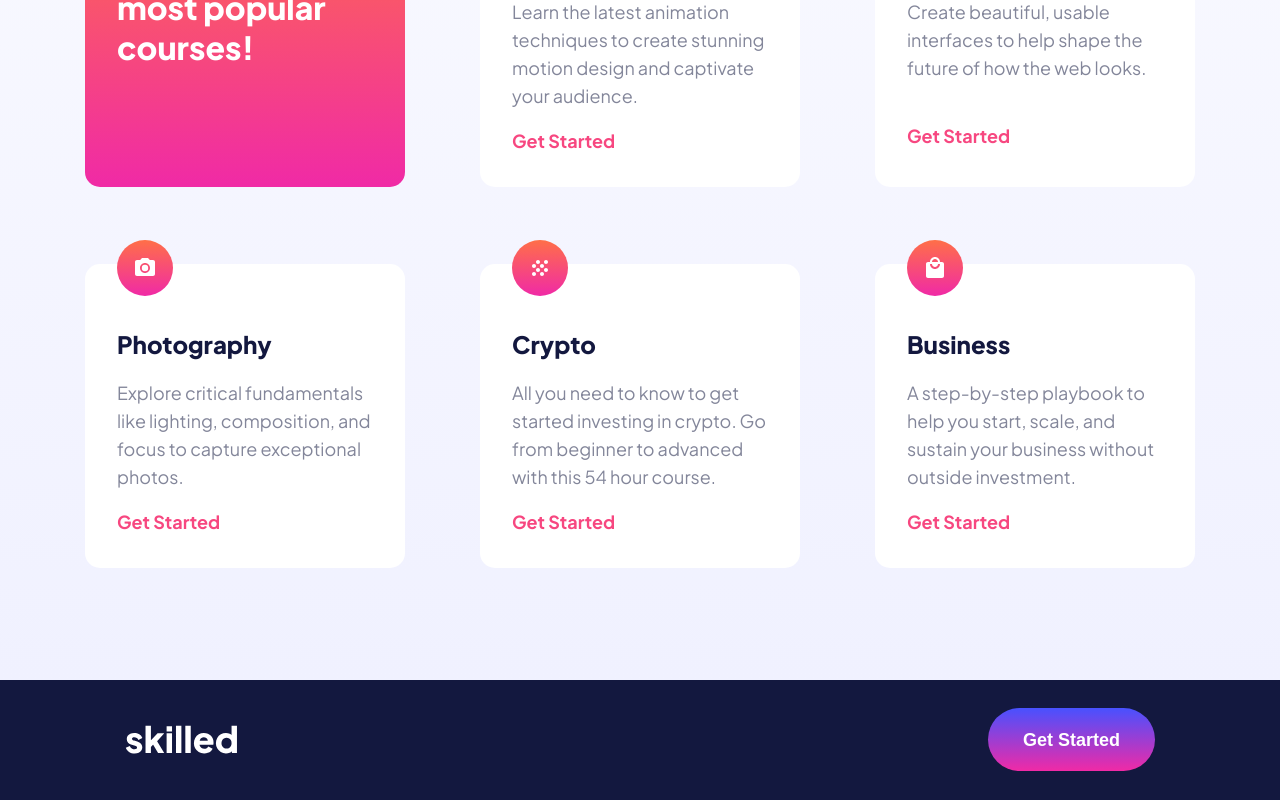
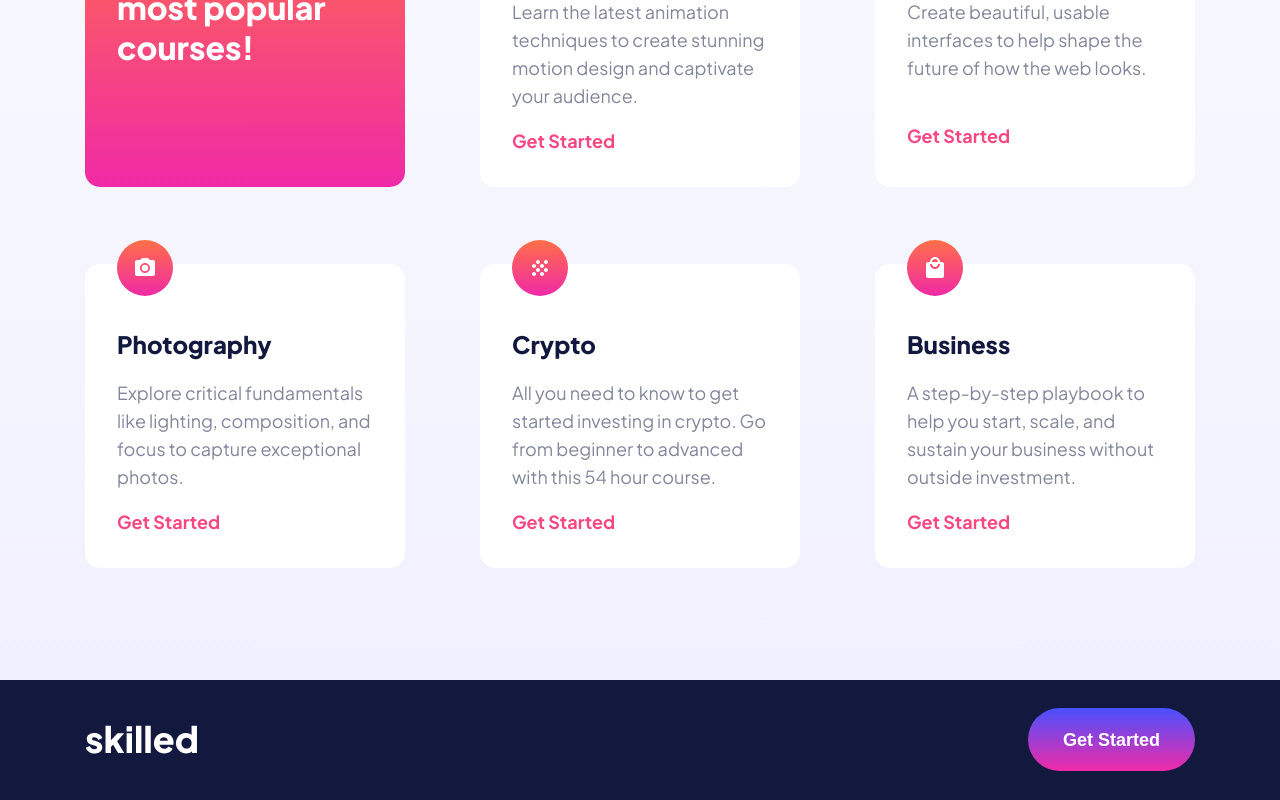
Before and after one commit to CamiStefano/my-portfolio, a Next.js app: page /projects/skilled-elearning-landing-page in a window 1280 px wide. Shown: the part 805-1605 px from the top of the page. Built offline with nearby package versions, Linux system fonts and the light colour scheme.

Commit message:
Updated Button variants / Fixed Button Hover

```diff
--- a/app/projects/skilled-elearning-landing-page/components/Button.jsx
+++ b/app/projects/skilled-elearning-landing-page/components/Button.jsx
@@ -1,25 +1,65 @@
 'use client';
 
-import { styled } from 'styled-components';
+import { styled, css } from 'styled-components';
 import { theme } from '../styles';
 
 const Button = styled.button`
+  position: relative;
   width: 10.4375rem;
   height: 3.9375rem;
   border-radius: 1.96875rem;
   border: none;
-  color: ${theme.light};
+  color: #fff;
   font-size: 1.125rem;
   line-height: 1.75rem;
   font-weight: 700;
   cursor: pointer;
+  transition: all 0.4s ease;
+  z-index: 1;
+
+  &::before {
+    content: '';
+    position: absolute;
+    width: 100%;
+    height: 100%;
+    background: white;
+    border-radius: 1.96875rem;
+    top: 0;
+    left: 0;
+    z-index: -1;
+    opacity: 0;
+    transition: all 0.4s ease;
+  }
+
+  &:hover {
+    &::before {
+      opacity: 0.4;
+    }
+  }
+
+  ${({ variant }) => {
+    if (variant === 'primary') {
+      return css`
+        background: ${theme.gradient1};
+      `;
+    }
+
+    if (variant === 'secondary') {
+      return css`
+        background: ${theme.gradient2};
+      `;
+    }
+
+    return css`
+      background: ${theme.dark};
+    `;
+  }}
 
   @media (max-width: 768px) {
     width: 8.75rem;
     height: 3rem;
     border-radius: 1.75rem;
     font-size: 1rem;
-    margin-top: 0.5rem;
   }
 `;
 
--- a/app/projects/skilled-elearning-landing-page/components/Footer.jsx
+++ b/app/projects/skilled-elearning-landing-page/components/Footer.jsx
@@ -9,30 +9,20 @@ import Button from './Button';
 const Background = styled.footer`
   width: 100%;
   background-color: ${theme.dark};
+  padding: 0rem 2rem;
 `;
 
 const StyledFooter = styled.div`
+  position: relative;
   display: flex;
   justify-content: space-between;
   align-items: center;
+  width: 100%;
   height: 7.5rem;
-  padding: 0rem 2.5rem;
+  z-index: 10;
 
-  & button {
-    background: ${theme.gradient2};
-
-    &:hover {
-      background: ${theme.gradient2hover};
-    }
-  }
-
-  & .title {
-    color: ${theme.darkNavy};
-    padding-bottom: 1.75rem;
-
-    @media (max-width: 768px) {
-      padding-bottom: 1.5rem;
-    }
+  @media (max-width: 768px) {
+    max-width: 768px;
   }
 `;
 
@@ -42,7 +32,7 @@ function Footer() {
       <Container>
         <StyledFooter>
           <LogoLight />
-          <Button>Get Started</Button>
+          <Button variant="secondary">Get Started</Button>
         </StyledFooter>
       </Container>
     </Background>
--- a/app/projects/skilled-elearning-landing-page/components/Hero.jsx
+++ b/app/projects/skilled-elearning-landing-page/components/Hero.jsx
@@ -60,15 +60,6 @@ const StyledHero = styled.section`
     }
   }
 
-  & .button {
-    background: ${theme.gradient1};
-    transition: all 0.4s ease;
-
-    &:hover {
-      background: ${theme.gradient1hover};
-    }
-  }
-
   @media only screen and (max-width: 1280px) {
     padding: 4rem 0rem 0rem;
     height: 32rem;
@@ -92,7 +83,7 @@ function Hero() {
             Our modern courses across a range of in-demand skills will give you the knowledge you
             need to live the life you want.
           </Paragraph>
-          <Button className="button">Get Started</Button>
+          <Button variant="primary">Get Started</Button>
         </div>
         <div className="main__section__image">
           <Image
--- a/app/projects/skilled-elearning-landing-page/components/NavBar.jsx
+++ b/app/projects/skilled-elearning-landing-page/components/NavBar.jsx
@@ -16,15 +16,6 @@ const StyledNavBar = styled.nav`
   background-color: transparent;
   z-index: 10;
 
-  & button {
-    background: ${theme.dark};
-    transition: all 0.4s ease;
-
-    &:hover {
-      background: ${theme.lightBlue};
-    }
-  }
-
   @media (max-width: 768px) {
     max-width: 768px;
   }
```
Also changed, not shown: 1 other file (tests, documents, lock files or other folders).
